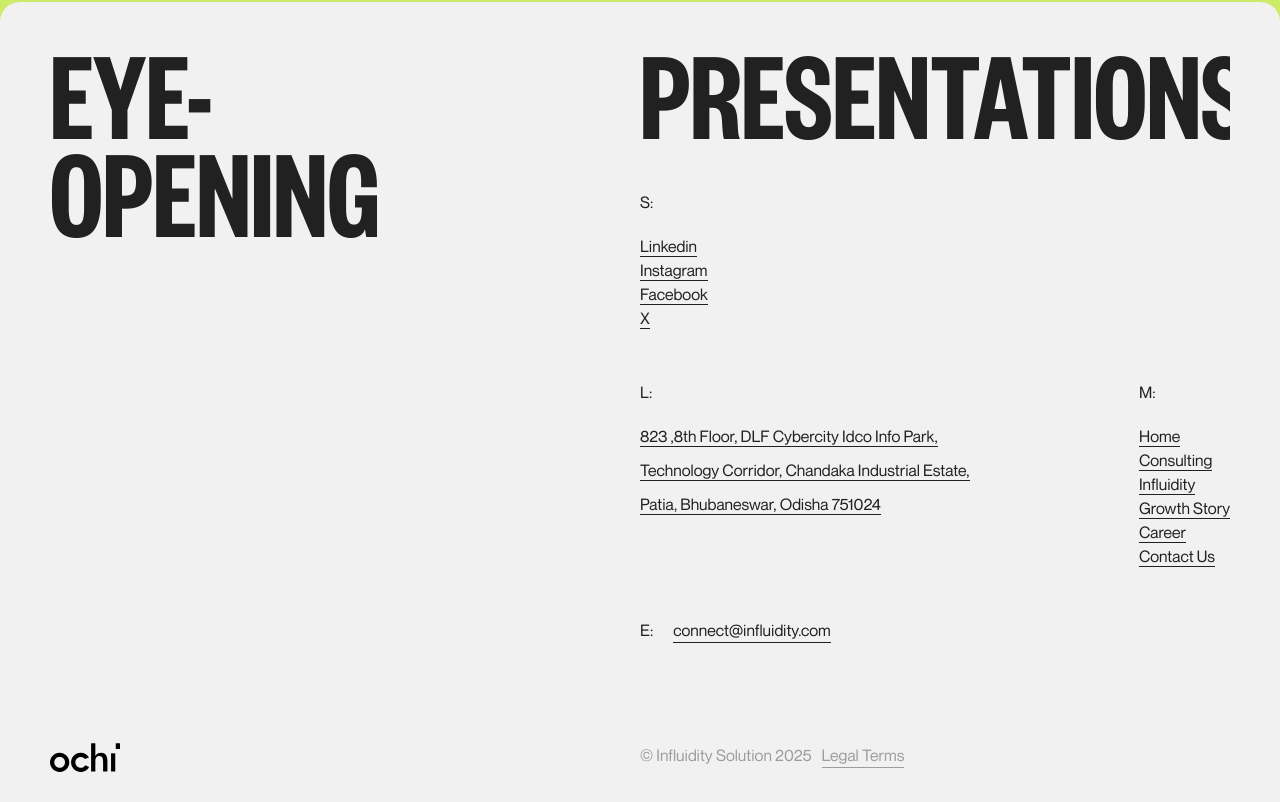
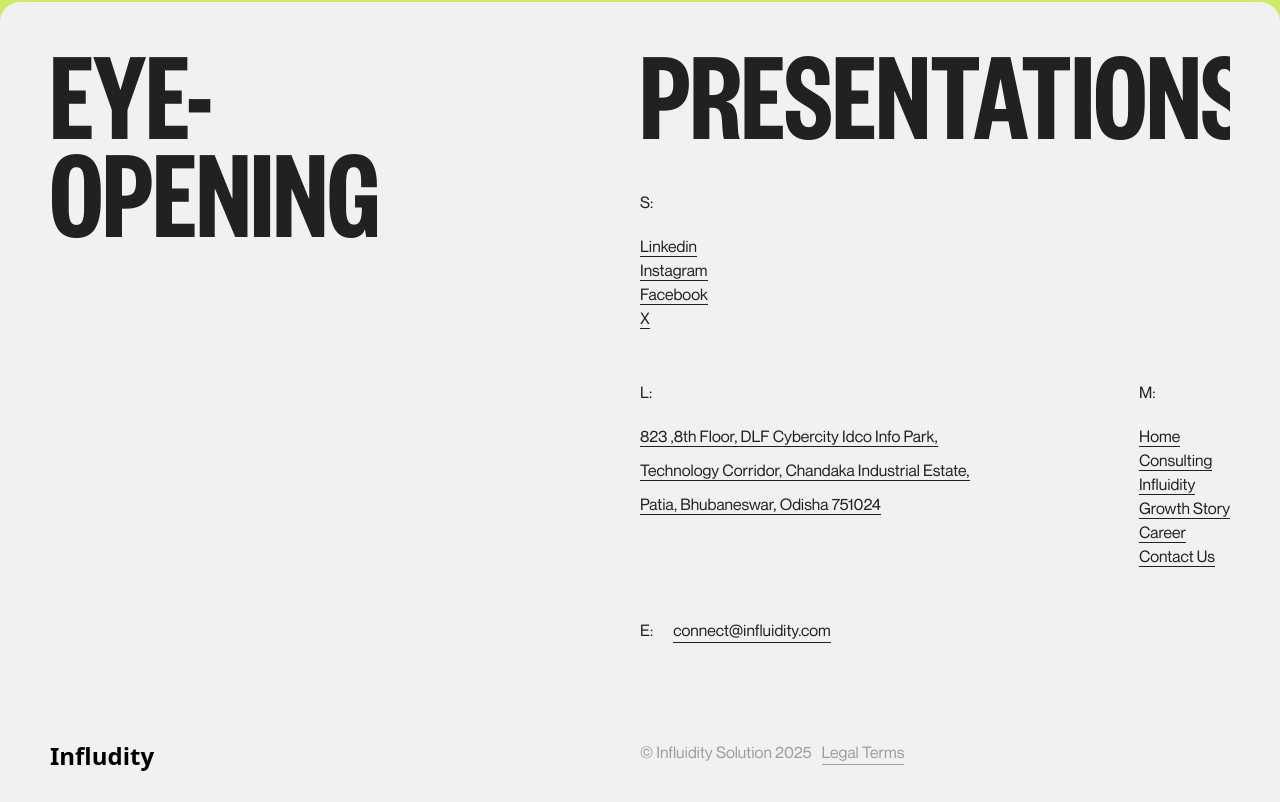
Before and after one commit to AnuragSingh014/ochi, a Next.js app: page / in a window 1280 px wide. Shown: the part 7340-8142 px from the top of the page. Built offline with nearby package versions, Linux system fonts and the light colour scheme.

Commit message:
Update Footer.tsx

```diff
--- a/components/Footer.tsx
+++ b/components/Footer.tsx
@@ -86,12 +86,13 @@ export default function Footer() {
 			<div className="w-full pt-[40px] pb-[30px] flex justify-between sm:flex-col xm:flex-col sm:gap-[20px] xm:gap-[20px]">
 				<div className="w-1/2 sm:w-full xm:w-full">
 					<Link href={"/"}>
-						<Image
+						{/* <Image
 							src={logo}
 							alt="ochi logo"
 							width={70}
 							height={70}
-						/>
+						/> */}
+						<p className="font-bold text-2xl">Infludity</p>
 					</Link>
 				</div>
 				<div className="w-1/2 h-full flex gap-[10px] justify-between items-end sm:w-full xm:w-full sm:flex-col xm:flex-col sm:items-start xm:items-start">
```
